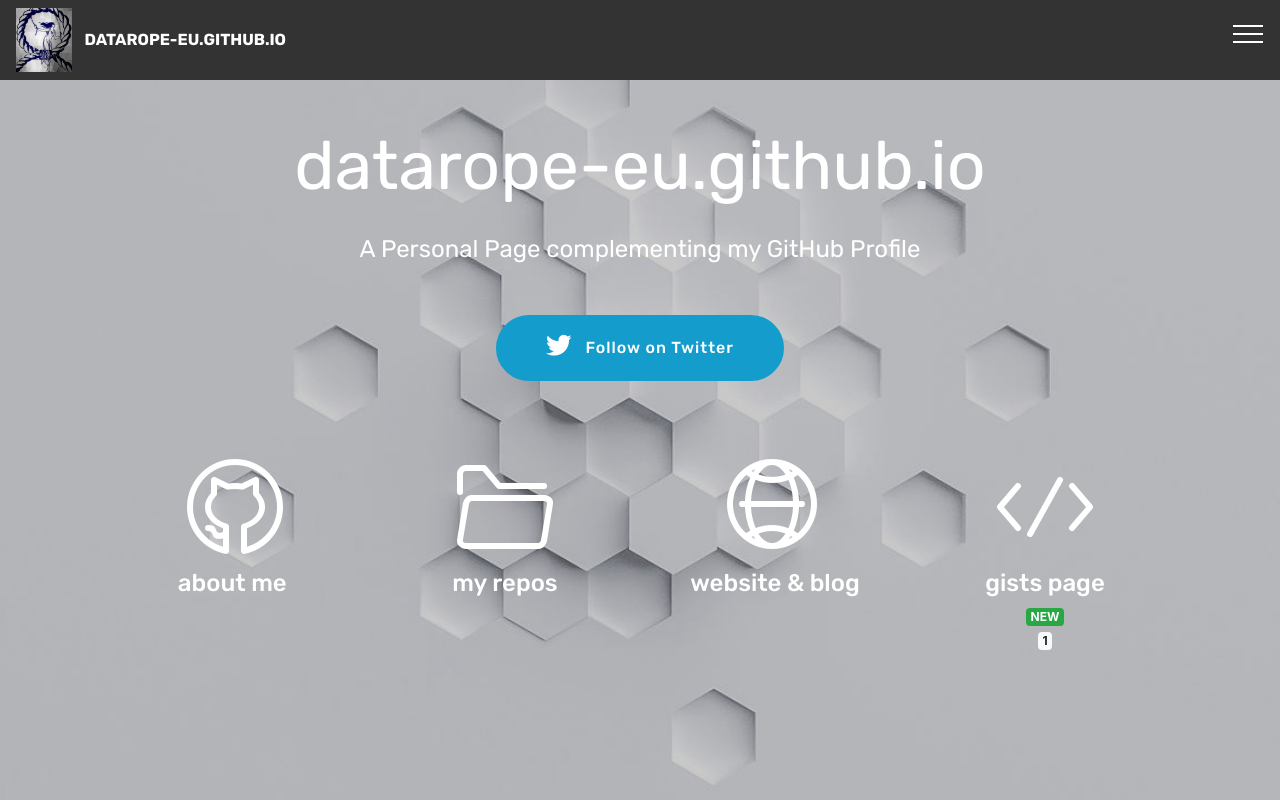
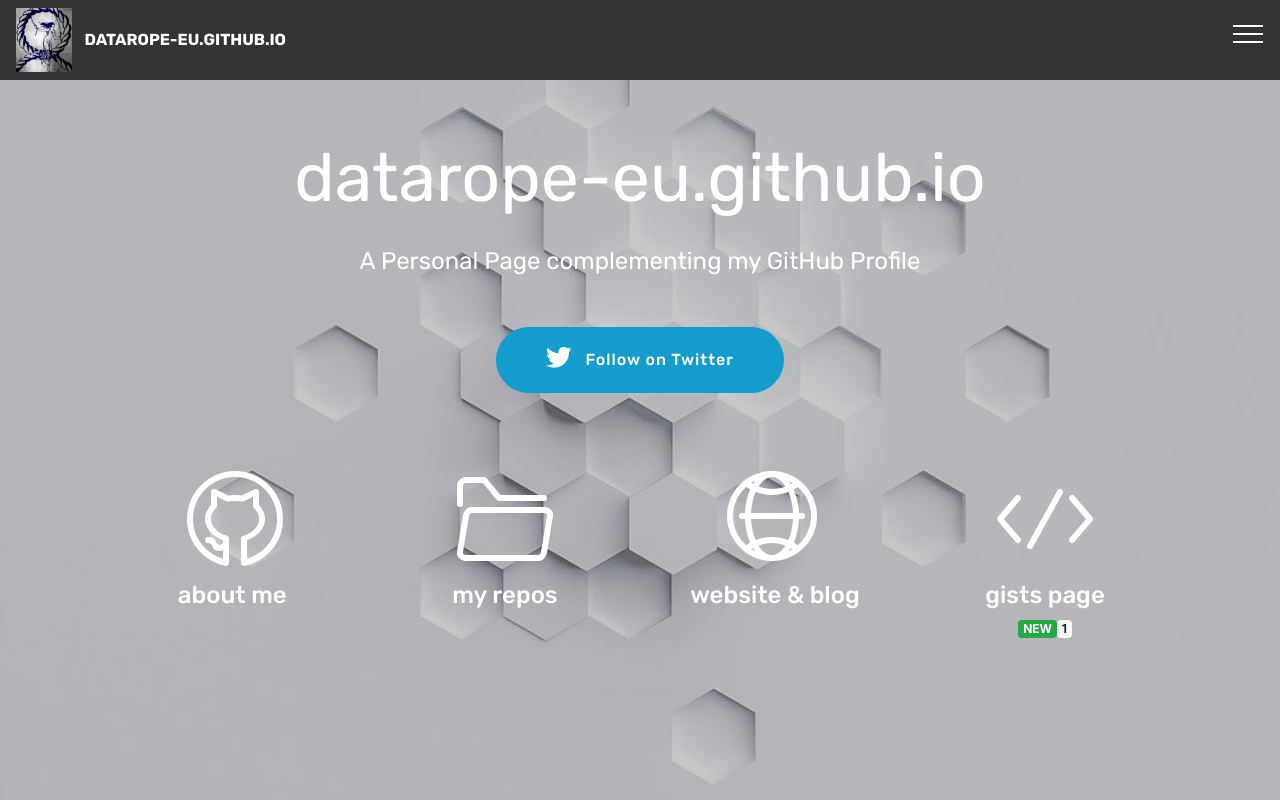
Before and after one commit to datarope-eu/datarope-eu.github.io, a plain HTML site: page index.html in a window 1280 px wide. Drawn offline with Linux system fonts and the light colour scheme; files whose address does not match are found by name.

Commit message:
gists button cleanup

```diff
--- a/index.html
+++ b/index.html
@@ -105,8 +105,7 @@
                                 </a>
                             </div>
                             <h5 class="mbr-fonts-style display-5">gists page</h5>
-                            <a><span class="badge badge-success">NEW</span></a>
-                            <a><span class="badge badge-light">1</span></a>
+                            <a><span class="badge badge-success">NEW</span><span class="badge badge-light">1</span></a>
                         </div>
                     </div>
                 </div>
```
